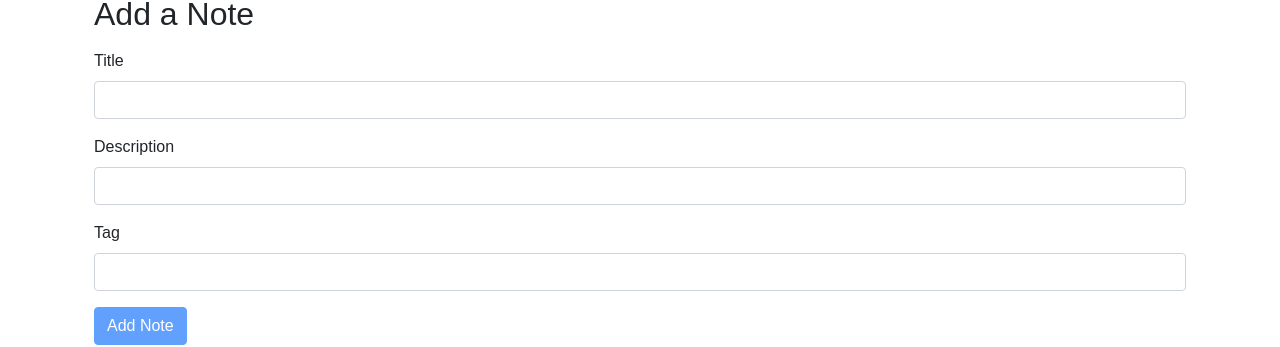
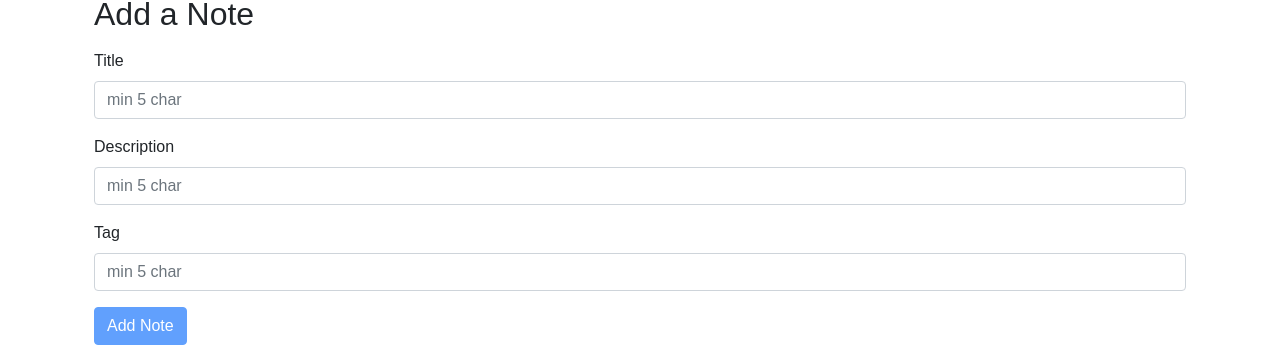
Before and after one commit to Sajid-tech/iNoteBook-React, a React (Create React App) app: page /home in a window 1280 px wide. Shown: the part 127-474 px from the top of the page. Built offline with nearby package versions, Linux system fonts and the light colour scheme; no server answers; sample sign-in values are in the browser's storage.

Commit message:
update ui

```diff
--- a/src/components/AddNote.js
+++ b/src/components/AddNote.js
@@ -23,16 +23,16 @@ const AddNote = (props) => {
                 <form className='my-3'>
                     <div className="mb-3">
                         <label htmlFor="title" className="form-label">Title</label>
-                        <input type="text" className="form-control" id="title" name="title" aria-describedby="emailHelp" value={note.title} onChange={onChange} minLength={5} required />
+                        <input type="text" className="form-control" id="title" name="title" aria-describedby="emailHelp" placeholder="min 5 char" value={note.title} onChange={onChange} minLength={5} required />
 
                     </div>
                     <div className="mb-3">
                         <label htmlFor="description" className="form-label">Description</label>
-                        <input type="text" className="form-control" id="description" name="description" value={note.description} onChange={onChange} minLength={5} required />
+                        <input type="text" className="form-control" id="description" name="description" value={note.description} placeholder="min 5 char" onChange={onChange} minLength={5} required />
                     </div>
                     <div className="mb-3">
                         <label htmlFor="tag" className="form-label">Tag</label>
-                        <input type="text" className="form-control" id="tag" name="tag" value={note.tag} onChange={onChange} minLength={5} required />
+                        <input type="text" className="form-control" id="tag" name="tag" value={note.tag} onChange={onChange} placeholder="min 5 char" minLength={5} required />
                     </div>
 
                     <button disabled={note.title.length < 5 || note.description.length < 5} type="submit" className="btn btn-primary" onClick={handleClick} >Add Note</button>
```
